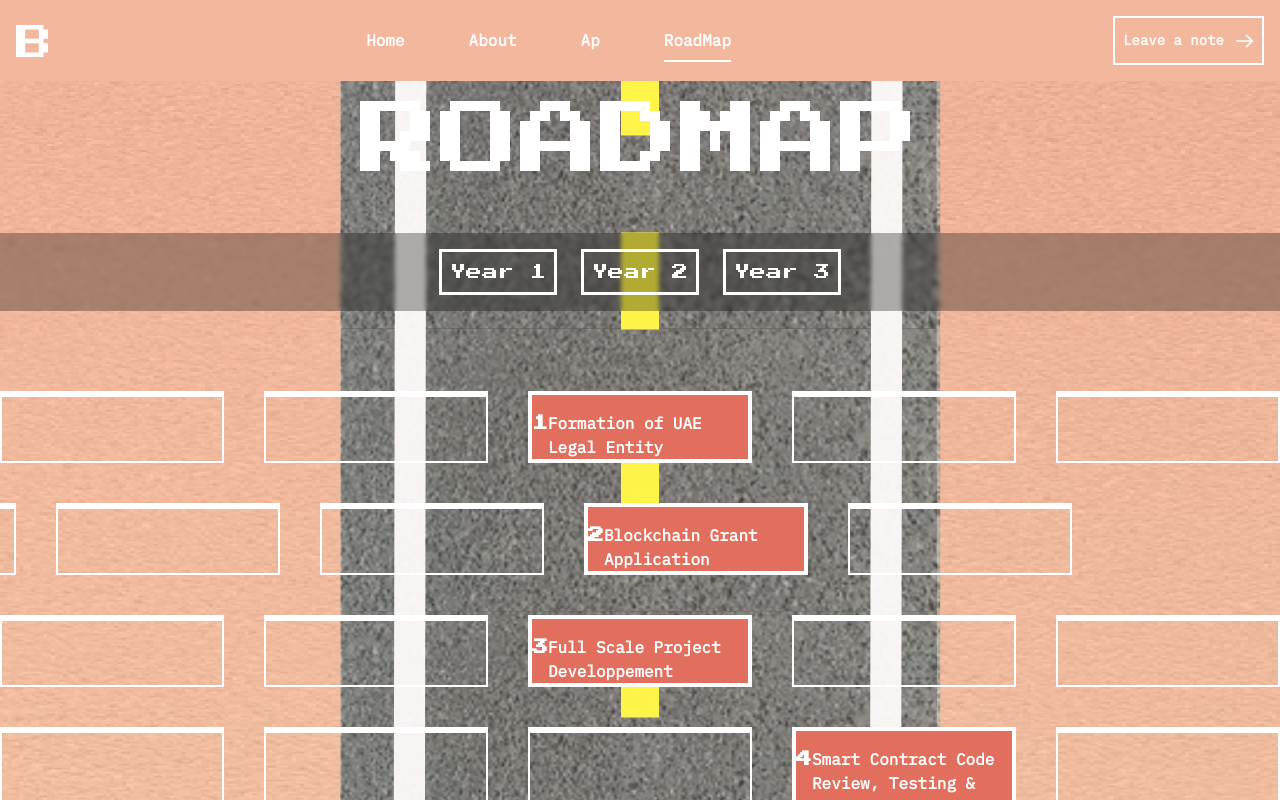
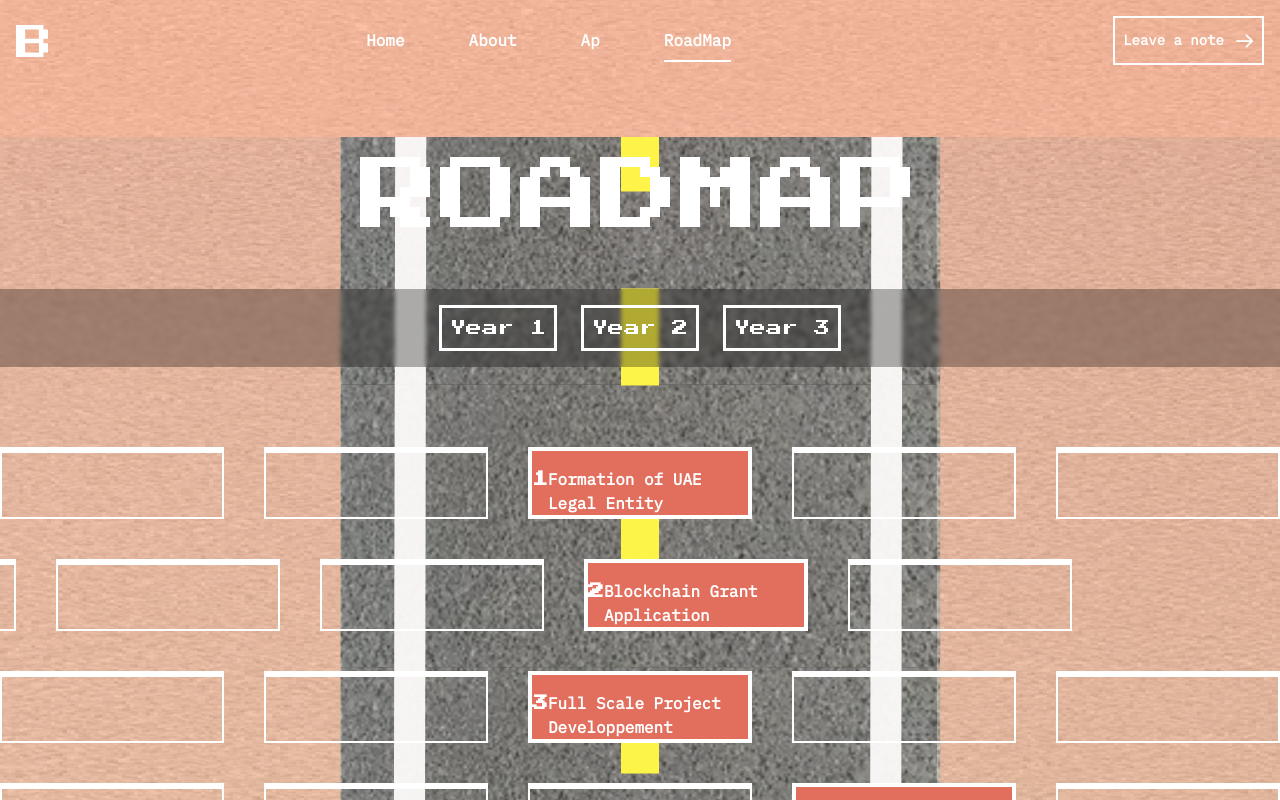
Before and after one commit to RawadKadi/BDAO-2, a Next.js app: page /roadmap in a window 1280 px wide. Shown: the top 800 px of the page. Built offline with nearby package versions, Linux system fonts and the light colour scheme.

Commit message:
feat: loque

```diff
--- a/src/app/Ap/page.js
+++ b/src/app/Ap/page.js
@@ -4,9 +4,7 @@ import ap from "@/constants/app";
 
 export default function Ap() {
     return (
-        <>
-            <div className="main">
-                <div className="bg-texture">
+        <section>
             <div className="title text-center text-[48px] mt-16">
                 <p className="fmb">Active Participant</p>
                 <p className="fmb">Positions</p>
@@ -16,20 +14,17 @@ export default function Ap() {
                     return (
                         <div
                             key={item.id}
-                                className="xl:hover:translate-y-[-30px] transition duration-500 ease-in-out bg-[#E26E5D] bg-opacity-70 text-center border-3 border-[#a9a9a9] hover:border-white px-6 pb-7">
+                            className="xl:hover:translate-y-[-30px] transition duration-500 ease-in-out bg-[#E26E5D] bg-opacity-70 text-center border-3 border-[#a9a9a9] hover:border-white px-6 pb-7"
+                        >
                             <div className="mt-5">{item.image()}</div>
-                                    <h1 className="fmb text-[24px] mt-4">
-                                        {item.title}
-                                    </h1>
+                            <h1 className="fmb text-[24px] mt-4">{item.title}</h1>
                             <div className="font-semibold mt-9">
                                 <p>{item.text}</p>
                             </div>
                         </div>
-                            )
+                    );
                 })}
             </div>
-                </div>
-            </div>
-        </>
+        </section>
     );
 }
--- a/src/app/about/page.js
+++ b/src/app/about/page.js
@@ -48,9 +48,7 @@ export default function About() {
     };
 
     return (
-        <>
-            <div className="main">
-                <div className="bg-texture flex flex-col">
+        <section className=" flex flex-col">
             <div className="max-w-screen-xl lg:flex gap-12 lg:mx-auto p-4 mt-12">
                 <div className="column-1 lg:block md:flex justify-between gap-6">
                     <div className="flex">
@@ -72,9 +70,7 @@ export default function About() {
                         </div>
                     </div>
                     <br></br>
-                            <section
-                                className={`lg:block hidden ${isFadeButtons ? "fade" : "show"}`}
-                            >
+                    <section className={`lg:block hidden ${isFadeButtons ? "fade" : "show"}`}>
                         <div className="font-semibold mt-1">
                             {activeLang.map((item) => (
                                 <div
@@ -92,9 +88,7 @@ export default function About() {
                                     >
                                         <div
                                             className={
-                                                        activeLang === disclaimersEng
-                                                            ? ""
-                                                            : "order-2"
+                                                activeLang === disclaimersEng ? "" : "order-2"
                                             }
                                         >
                                             {item.id}
@@ -135,18 +129,12 @@ export default function About() {
 
             <div className="column-2 mx-4 bg-opacity-80 relative bg-[#E26E5D] border-3 border-white mb-56 lg:hidden mt-12">
                 <section className={`md:p-16 pt-9 pl-4 ${isFade ? "fade" : "show"}`}>
-                            <p className="number fmb text-[20px]">
-                                {activeLang[selectedOption].id}
-                            </p>
-                            <h1 className="title fmb text-[20px]">
-                                {activeLang[selectedOption].title}
-                            </h1>
+                    <p className="number fmb text-[20px]">{activeLang[selectedOption].id}</p>
+                    <h1 className="title fmb text-[20px]">{activeLang[selectedOption].title}</h1>
                     {activeLang[selectedOption].content()}
                     <br></br>
                 </section>
             </div>
-                </div>
-            </div>
-        </>
+        </section>
     );
 }
--- a/src/app/globals.scss
+++ b/src/app/globals.scss
@@ -30,12 +30,12 @@ button {
     font-family: "Press Start 2P" !important;
 }
 
-.main {
+.main-bg {
     background: linear-gradient(180deg, #ffb898 0%, #ffdbaf 100%);
 }
 
 .bg-texture {
-    background-image: url("/bg-images/photo_5017356675107105777_y 2.png");
+    background-image: url("/bg-images/bg-img.png");
 }
 
 .video {
@@ -143,3 +143,9 @@ button {
         background-repeat: no-repeat;
     }
 }
+
+/////////////////////////////////
+.bgg {
+    background: linear-gradient(180deg, #ffb898 0%, #ffdbaf 100%);
+    background-image: url(/bg-images/bg-img.png);
+}
--- a/src/app/layout.js
+++ b/src/app/layout.js
@@ -10,7 +10,7 @@ import "./globals.scss";
 const inter = Inter({ subsets: ["latin"] });
 
 export const metadata = {
-    title: "Create Next App",
+    title: "BDAO",
     description: "Generated by create next app",
 };
 
@@ -26,8 +26,13 @@ export default function RootLayout({ children }) {
 
             <body className={inter.className}>
                 <Header />
-                <section className="mt-[81px]"></section>
-                {children}
+
+                <div className="main-bg">
+                    <div className="bg-texture">
+                        <section className="pt-[81px]"></section>
+                        {children}
+                    </div>
+                </div>
                 <Footer />
             </body>
         </html>
--- a/src/app/layout/footer-layout/index.js
+++ b/src/app/layout/footer-layout/index.js
@@ -7,7 +7,7 @@ const { doll } = styles;
 export default function Footer() {
     return (
         <footer>
-            <div className="footer relative">
+            <div className="footer relative ">
                 <Image
                     className={`ml-32 absolute bottom-[100%] ${doll}`}
                     width={103}
--- a/src/app/layout/header-layout/header.scss
+++ b/src/app/layout/header-layout/header.scss
@@ -28,6 +28,11 @@
 
     @apply text-center;
 
+    @apply md:hover:border-white;
+
+    @apply transition-all;
+    @apply duration-[150ms];
+
     &.active {
         @apply bg-white;
         @apply bg-opacity-25;
--- a/src/app/layout/header-layout/index.js
+++ b/src/app/layout/header-layout/index.js
@@ -8,10 +8,11 @@ import Link from "next/link";
 
 import { usePathname } from "next/navigation";
 
-import { useState } from "react";
+import { useEffect, useState } from "react";
 
 const Header = () => {
     const [isOpen, setOpen] = useState(false);
+    const [scrollY, setScrollY] = useState(0);
 
     const pathname = usePathname();
 
@@ -19,8 +20,26 @@ const Header = () => {
         setOpen(!isOpen);
     };
 
+    // check scroll amount
+    useEffect(() => {
+        function checkScroll() {
+            console.log(window.scrollY);
+            setScrollY(window.scrollY);
+        }
+
+        window.addEventListener("scroll", checkScroll);
+
+        return () => {
+            window.removeEventListener("scroll", checkScroll);
+        };
+    }, []);
+
     return (
-        <nav className="bg-[#D86F60] md:bg-[#F3B79D]  fixed w-full z-20 top-0 left-0 ">
+        <nav
+            className={`bg-[#D86F60] md:bg-transparent  fixed w-full z-20 top-0 left-0  ${
+                scrollY <= 100 ? "md:bg-transparent" : "md:bg-[#D86F60]"
+            } transition-colors duration-300`}
+        >
             <div className="max-w-screen-xl flex flex-wrap items-center justify-between mx-auto p-4">
                 {/* Brand */}
                 <Link href="/" className="flex items-center">
--- a/src/app/test/page.js
+++ b/src/app/test/page.js
@@ -1,7 +1,7 @@
 export default function TestPage() {
-  return (
-    <section>
-      <div></div>
-    </section>
-  );
+    return (
+        <section className="h-[100vh] border-t border-[blue]">
+            <h1 className="text-white text-center">Hey this is a title</h1>
+        </section>
+    );
 }
```
Also changed, not shown: src/app/page.js (+10 -21 lines), public/bg-images/bg-img.png (renamed from public/bg-images/photo_5017356675107105777_y 2.png). Lines whose indentation alone changed are shown as unchanged.
